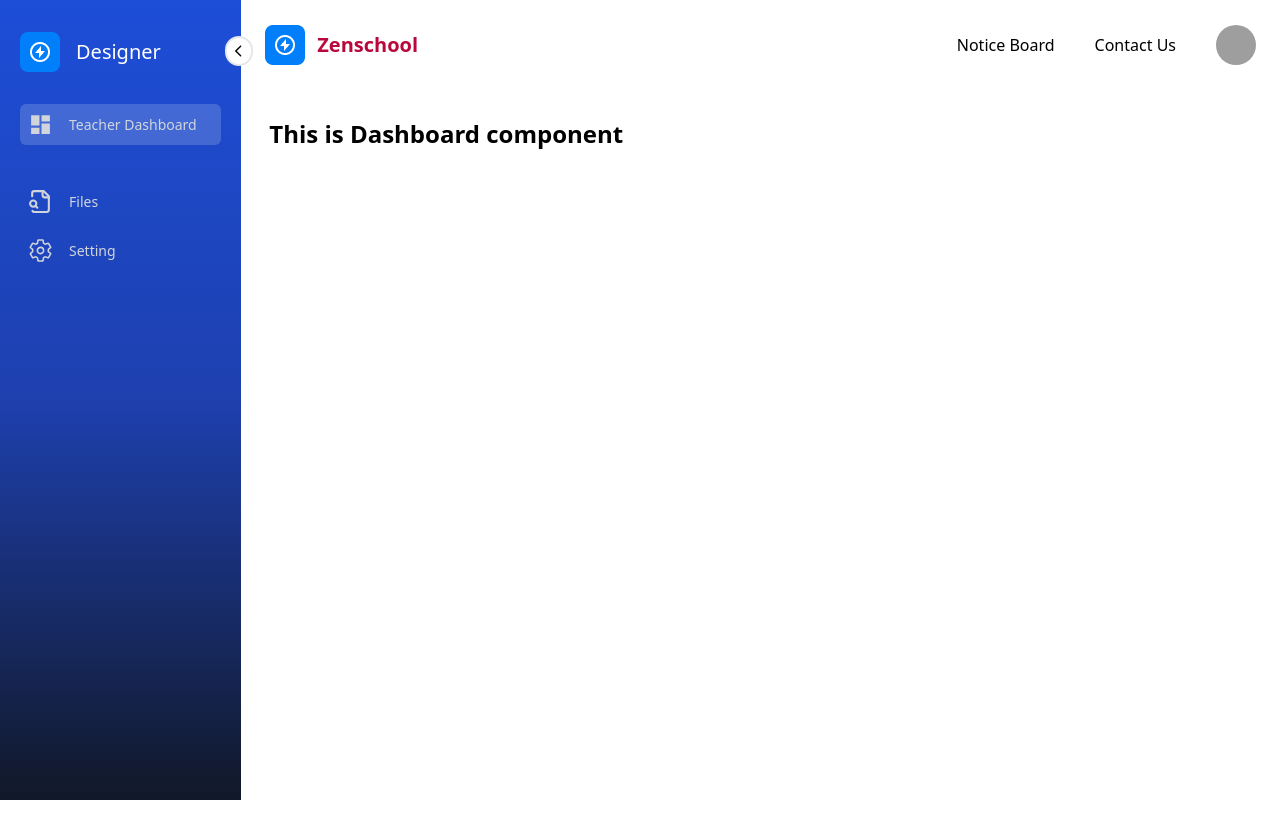
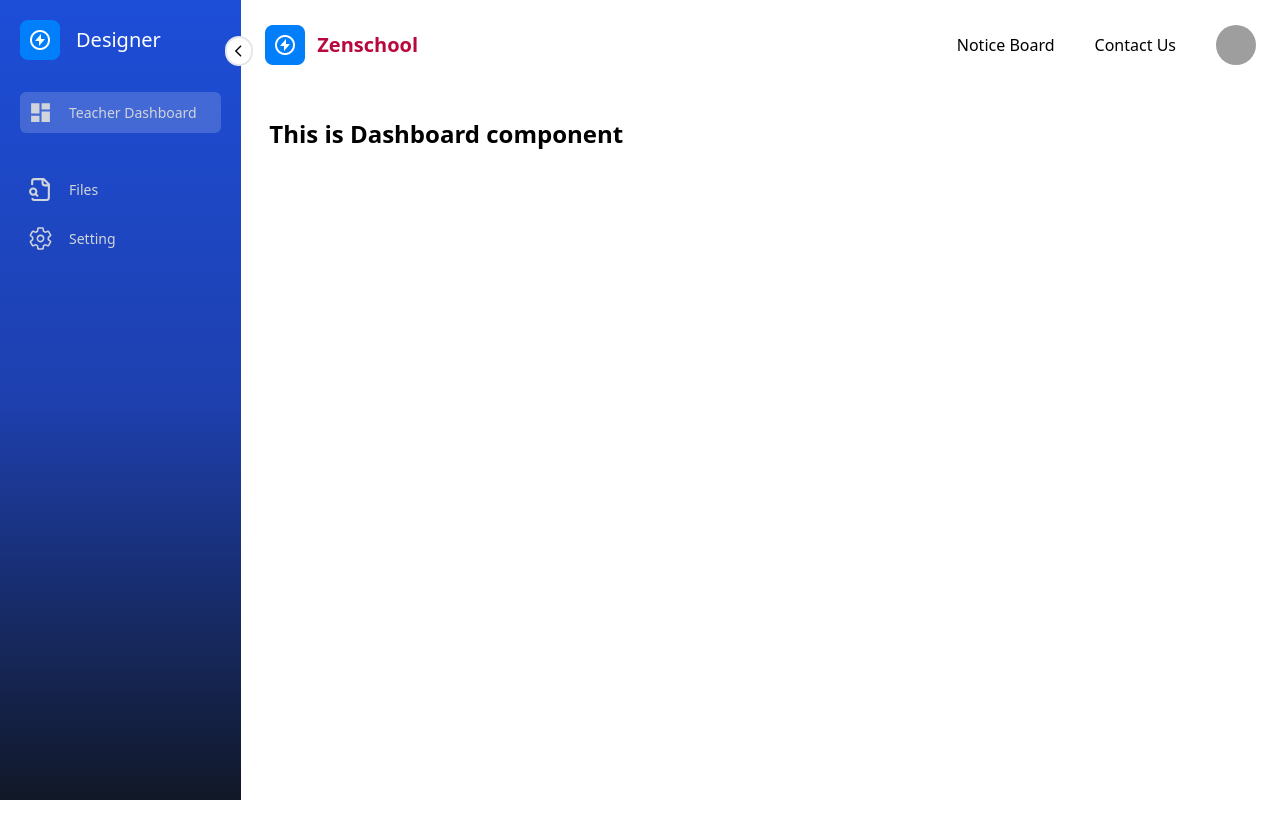
Before and after one commit to sajid1545/dashboard-layout-template, a React (Vite) app: page /dashboard in a window 1280 px wide. Shown: the top 838 px of the page. Built offline with nearby package versions, Linux system fonts and the light colour scheme; grey boxes are pictures that could not be loaded.

Commit message:
title added to dashboard layout

```diff
--- a/src/components/DashboardLayout.jsx
+++ b/src/components/DashboardLayout.jsx
@@ -20,7 +20,7 @@ const DashboardLayout = () => {
 			<div
 				className={` ${
 					open ? "w-72" : "w-20 "
-				} bg-gradient-to-b from-blue-700 via-blue-800 to-gray-900 text-white h-screen p-5  pt-8 relative duration-300 min-h-svh`}>
+				} bg-gradient-to-b from-blue-700 via-blue-800 to-gray-900 text-white h-screen p-2 lg:p-5  pt-8 relative duration-300 min-h-svh`}>
 				<RxCaretLeft
 					color="black"
 					size={30}
@@ -41,7 +41,7 @@ const DashboardLayout = () => {
 				</div>
 				<ul className="pt-6">
 					{Menus.map((Menu, index) => (
-						<Link className="" key={index} to={Menu.to}>
+						<Link title={Menu.title} className="" key={index} to={Menu.to}>
 							<li
 								key={index}
 								className={`flex  rounded-md p-2 cursor-pointer ${
```
